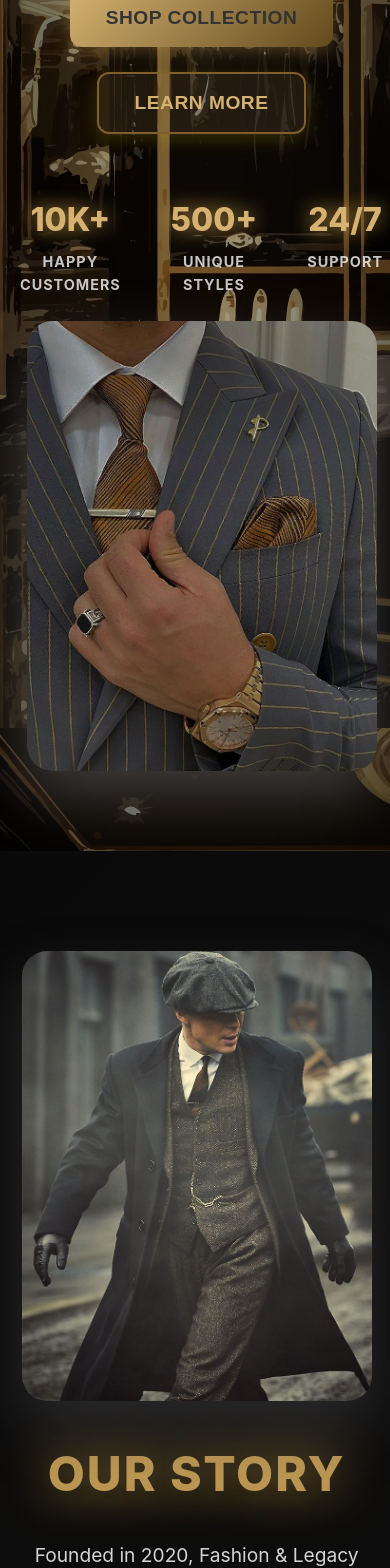
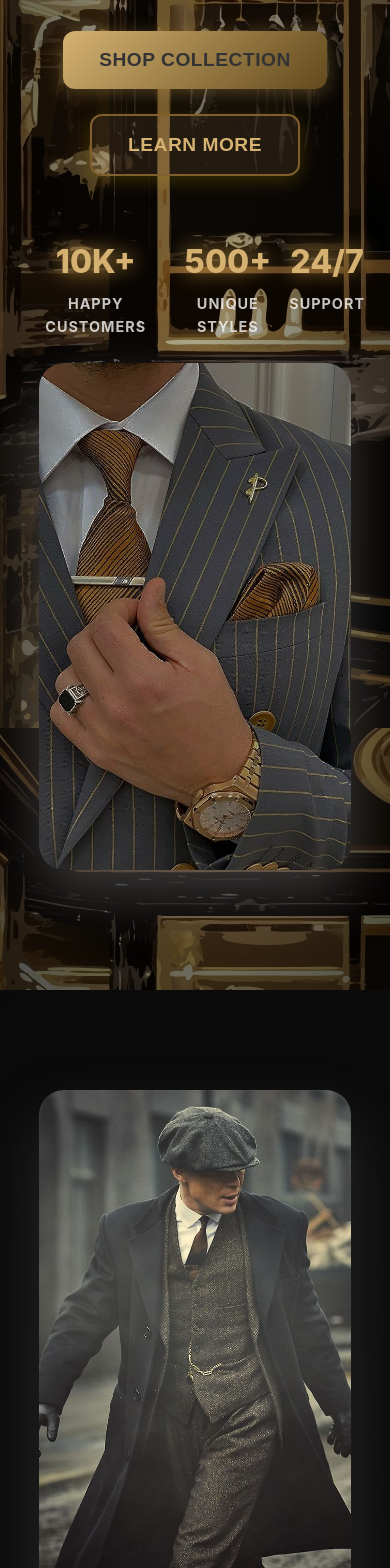
Before and after one commit to v2amine2v/Fashion-Legacy-full, a React (Vite) app: page / in a window 390 px wide. Shown: the part 432-2000 px from the top of the page. Built offline with nearby package versions, Linux system fonts and the light colour scheme; a web font is replaced by a local one.

Commit message:
responsive

```diff
--- a/src/components/About.css
+++ b/src/components/About.css
@@ -114,12 +114,14 @@
 
   .about-stats {
     justify-content: center;
-    gap: 25px;
+    gap: 5px;
   }
 
   .about-image-placeholder {
-    width: 350px;
-    height: 450px;
+
+      width: 80vw;
+      height: 60vh;
+
   }
   .about-stat-number {
     font-size: 2.6rem;
--- a/src/components/Hero.css
+++ b/src/components/Hero.css
@@ -157,7 +157,7 @@
 }
 @media (max-width: 486px) {
   .hero {
-    padding: 120px 0 80px;
+    padding:120px  5px;
   }
 
   .hero-content {
@@ -177,13 +177,14 @@
 
   .hero-stats {
     justify-content: center;
+    gap: 5px;
   }
   .stat-number {
     font-size: 2rem;
     font-weight: 800;
   }
   .hero-image {
-    width: 350px;
-    height: 450px;
+    width: 80vw;
+    height: 60vh;
   }
 }
```
